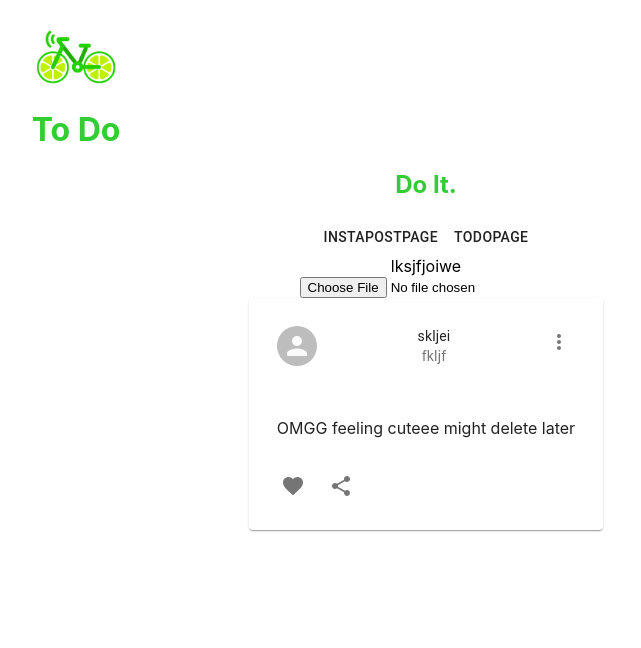
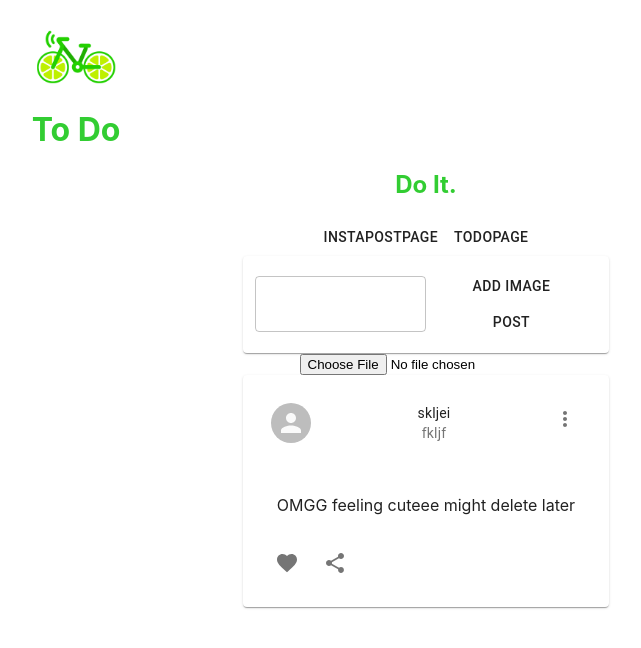
Before and after one commit to eliciaB/Backstagram, a React (Create React App) app: page / in a window 1280 px wide. Shown: the top 648 px of the page, without its empty margins (214-855 px from the left). Built offline with nearby package versions, Linux system fonts and the light colour scheme.

Commit message:
added instaPost form

```diff
--- a/src/App.css
+++ b/src/App.css
@@ -1,6 +1,11 @@
 .App {
   text-align: center;
   align-items: center;
+}
+
+.InstaPostFormStyle {
+  padding: 12px;
+
 }
 
 .InstaPostCard {
--- a/src/components/InstaPostForm.js
+++ b/src/components/InstaPostForm.js
@@ -1,9 +1,27 @@
+import { Paper, TextField, Button, Grid } from '@material-ui/core'
 import React from 'react'
+
 
 const InstaPostForm = () => {
     return (
         <div>
-            lksjfjoiwe
+            <Paper className="InstaPostFormStyle">
+                <Grid container
+                    alignItems="center"
+                    direction="row"
+                    justify="center"
+                >
+                    <Grid item xs><TextField variant="outlined"/></Grid>
+                    <Grid item container xs
+                        alignItems="center"
+                        direction="column"
+                        justify="center"
+                    >
+                        <Button> Add image </Button>
+                        <Button> Post </Button>
+                    </Grid>
+                </Grid>
+            </Paper>
         </div>
     )
 }
```
